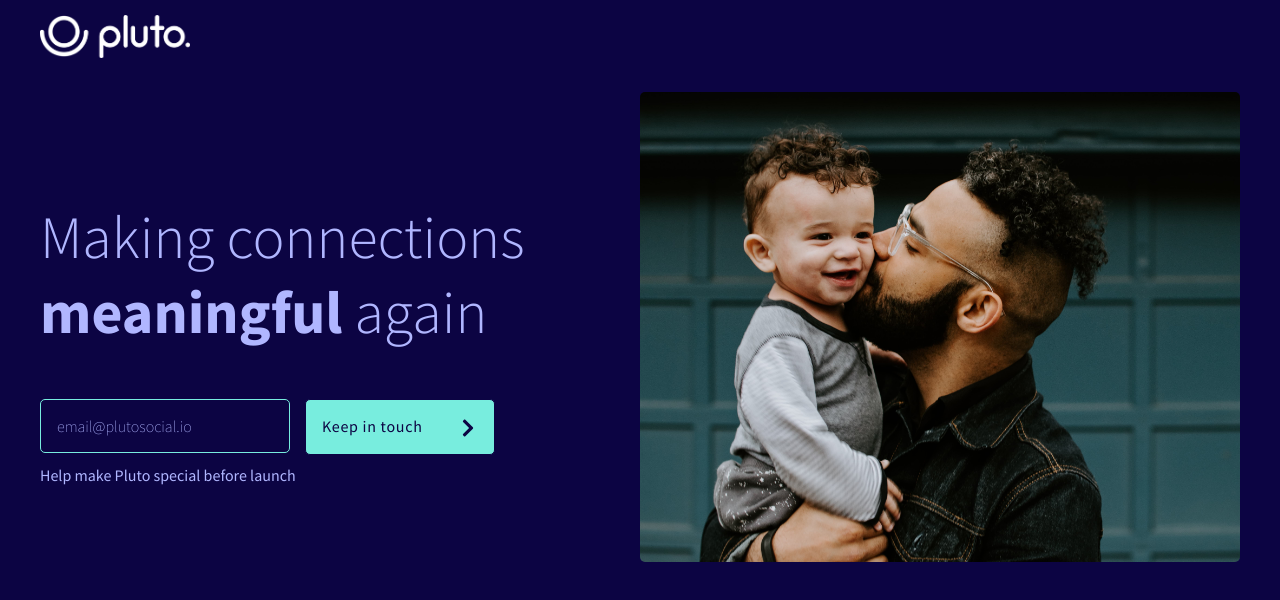
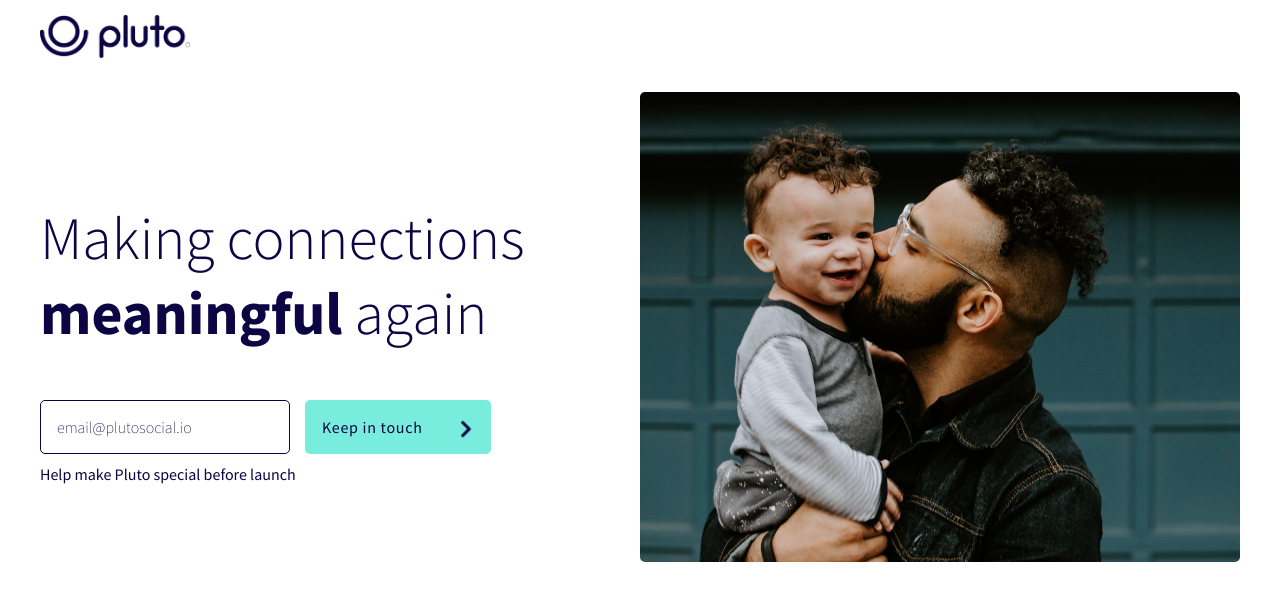
Before and after one commit to drexel-pluto/pluto-website, a Next.js app: page / in a window 1280 px wide. Shown: the top 600 px of the page. Built offline with nearby package versions, Linux system fonts and the light colour scheme.

Commit message:
:lipstick: Color changes

```diff
--- a/components/email-input.js
+++ b/components/email-input.js
@@ -75,6 +75,11 @@ class EmailInput extends React.Component {
                     throw Error(res.statusText);
                 }
                 this.setState({ emailSentSuccess: true });
+
+                // Clear input after submitting
+                setTimeout(() => {
+                    document.getElementById('email-input__email').value = '';
+                }, 500);
             } catch (err) {
                 if (err.show) {
                     const msg = err.msg;
--- a/components/header.js
+++ b/components/header.js
@@ -9,7 +9,7 @@ const header = (props) => {
                 <div className="header__left">
                     <Link href="/">
                         <a>
-                            <Image className="header__logo" src="/images/logo_white@2x.png" alt="Pluto" />
+                            <Image className="header__logo" src="/images/logo_blue@2x.png" alt="Pluto" />
                         </a>
                     </Link>
                 </div>
--- a/styles/animations.scss
+++ b/styles/animations.scss
@@ -1,6 +1,6 @@
 @keyframes grow-shrink {
-    from {transform: scale(1)}
-    to {transform: scale(1.25)}
+    from {transform: scale(1.2)}
+    to {transform: scale(1.5)}
 }
 
 @keyframes slide-up {
--- a/styles/base.scss
+++ b/styles/base.scss
@@ -8,7 +8,7 @@
 }
 
 html {
-    background-color: var(--pluto-dark);
+    background-color: var(--white);
     scroll-behavior: smooth;
 }
 
@@ -31,10 +31,10 @@ li {
 }
 
 .input {
-    background-color: var(--pluto-dark);
-    border: 1px solid var(--pluto-sea);
+    background-color: var(--white);
+    border: 1px solid var(--pluto-dark);
     border-radius: 5px;
-    color: var(--pluto-sea);
+    color: var(--pluto-dark);
     font-family: var(--font-main);
     font-size: var(--small);
     font-weight: 200;
@@ -50,7 +50,8 @@ li {
 }
 
 .input::placeholder {
-    color: var(--pluto-peri);
+    color: var(--pluto-dark);
+    font-size: var(--small);
 }
 
 @media (max-width: 700px) {
--- a/styles/btn.scss
+++ b/styles/btn.scss
@@ -1,6 +1,6 @@
 .btn {
     background-color: var(--pluto-sea);
-    border: 1px solid var(--pluto-dark);
+    border: 1px solid transparent;
     border-radius: 5px;
     color: var(--pluto-dark);
     cursor: pointer;
@@ -21,8 +21,8 @@
     animation: grow-shrink 1s ease-in-out infinite alternate-reverse;
     fill: var(--pluto-dark);
     margin-left: 35px;
-    height: 20px;
-    width: 20px;
+    height: 16px;
+    width: 16px;
     vertical-align: middle;
 }
 
--- a/styles/email-input.scss
+++ b/styles/email-input.scss
@@ -3,7 +3,7 @@
 }
 
 .email-input__label {
-    color: var(--pluto-peri);
+    color: var(--pluto-dark);
     font-size: var(--small);
     font-weight: 400;
     margin: 10px 0;
@@ -20,7 +20,7 @@
 }
 
 .email-input__email-success-text {
-    color: var(--pluto-peri);
+    color: var(--pluto-dark);
     display: inline;
     font-size: var(--small);
     font-weight: 400;
--- a/styles/header.scss
+++ b/styles/header.scss
@@ -1,6 +1,6 @@
 .header {
     align-items: center;
-    background-color: var(--pluto-dark);
+    background-color: var(--white);
     display: flex;
     justify-content: space-between;
     margin: 0 auto;
--- a/styles/home.scss
+++ b/styles/home.scss
@@ -21,7 +21,7 @@
 }
 
 .home-block-1__main-text {
-    color: var(--main-color);
+    color: var(--pluto-dark);
     font-size: var(--very-big);
     font-weight: 300;
 }
```
Also changed, not shown: public/images/logo_blue@2x.png (added).
